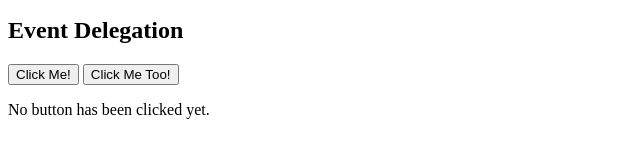
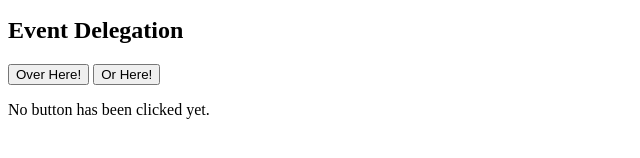
Before and after one commit to PapisCode/Lab-7-JavaScript-Events, a plain HTML site: page index.html in a window 1280 px wide. Shown: the part 550-708 px from the top of the page, 0-640 px from the left. Drawn offline with Linux system fonts and the light colour scheme.

Commit message:
little changes to the click me button

```diff
--- a/index.html
+++ b/index.html
@@ -39,8 +39,8 @@
 <section id="event-delegation">
     <h2>Event Delegation</h2>
     <div id="event-delegation-container">
-        <button class="event-delegate-button">Click Me!</button>
-        <button class="event-delegate-button">Click Me Too!</button>
+        <button class="event-delegate-button">Over Here!</button>
+        <button class="event-delegate-button">Or Here!</button>
     </div>
     <p id="event-delegate-message">No button has been clicked yet.</p>
 </section>
```
